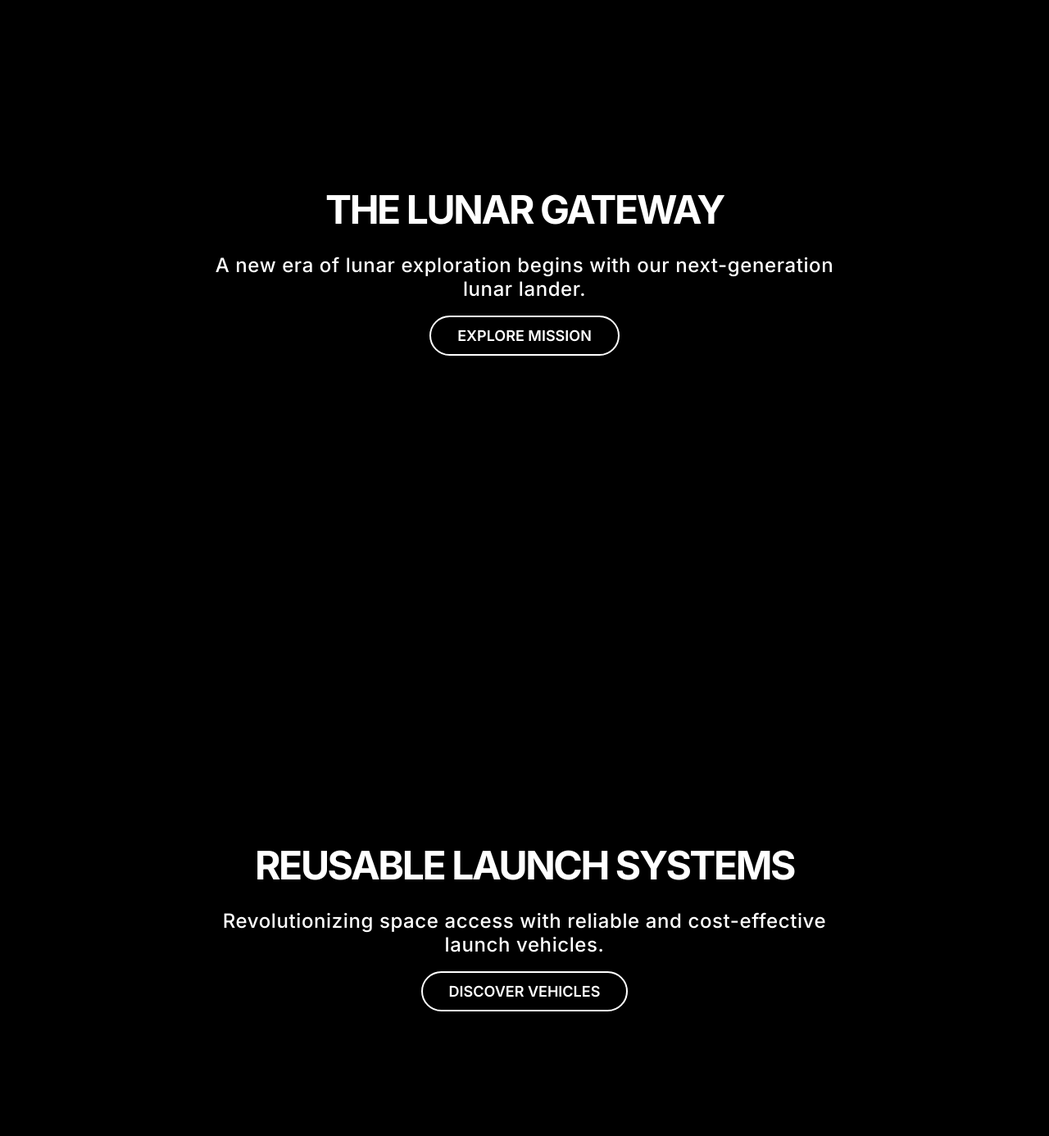
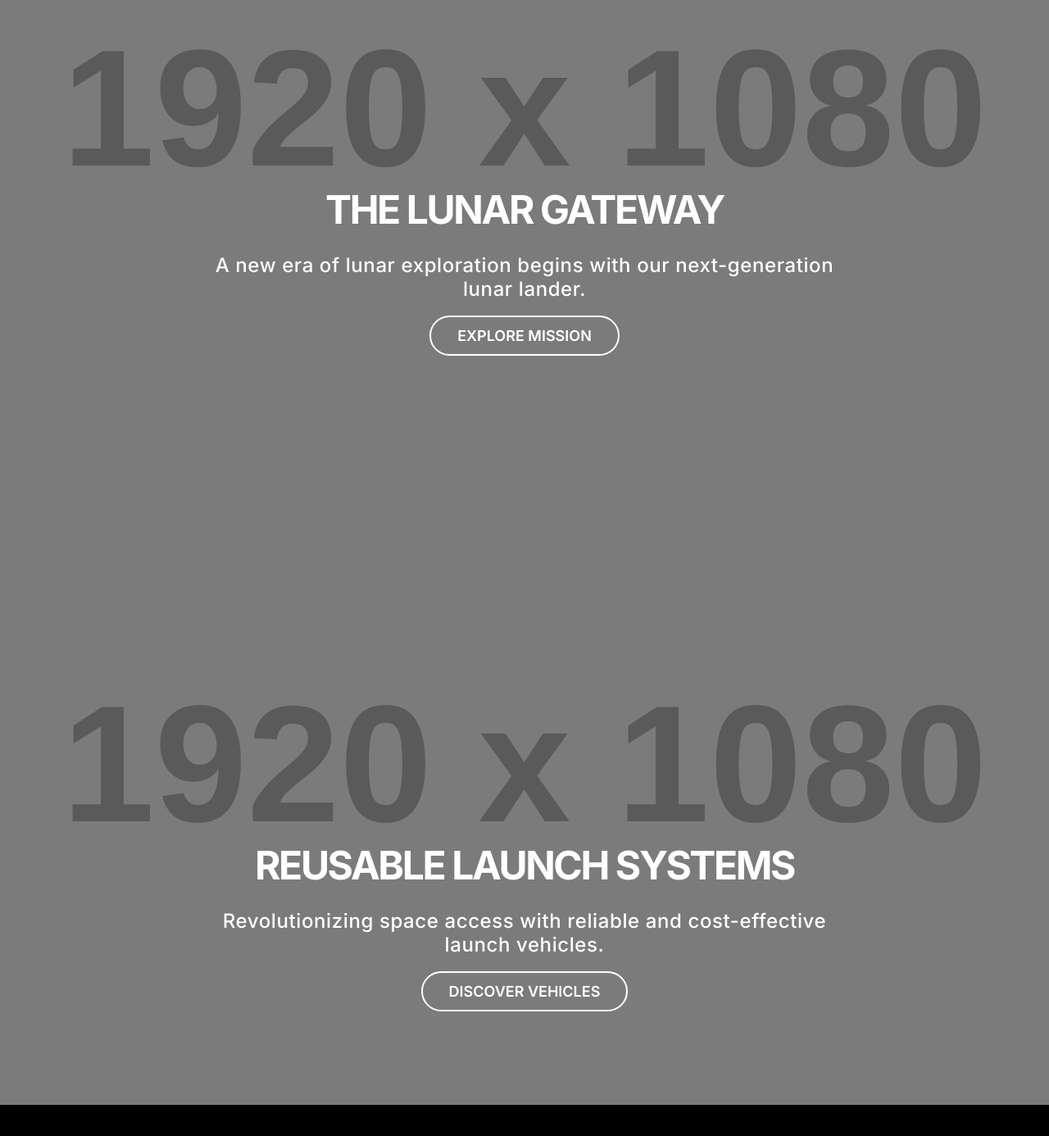
Before and after one commit to athrv-8/Nrao-1, a plain HTML site: page index.html in a window 1280 px wide. Shown: the part 1052-2438 px from the top of the page at 82% size. Drawn offline with Linux system fonts and the light colour scheme; placeholder pictures from the web are drawn by us.

Commit message:
Update index.html

```diff
--- a/index.html
+++ b/index.html
@@ -377,7 +377,7 @@
     </section>
 
     <!-- Mission Section 1: Future Starship -->
-    <section class="section-container" style="background-image: ;" id="mission">
+    <section class="section-container" style="background-image: url('https://placehold.co/1920x1080/000000/FFFFFF?text=Placeholder+Image+3');" id="mission">
         <div class="section-overlay"></div>
         <div class="section-content animate-fade-in text-center">
             <h2 class="section-title">
@@ -393,7 +393,7 @@
     </section>
 
     <!-- Mission Section 2: Falcon 9 -->
-    <section class="section-container" style="background-image: ;" id="vehicles">
+    <section class="section-container" style="background-image: url('https://placehold.co/1920x1080/000000/FFFFFF?text=Placeholder+Image+3');" id="vehicles">
         <div class="section-overlay"></div>
         <div class="section-content animate-fade-in text-center">
             <h2 class="section-title">
@@ -477,7 +477,7 @@
             <a href="#">PRIVACY POLICY</a>
         </div>
         <p class="mt-4">
-
+            Note:
         </p>
     </footer>
 
```
